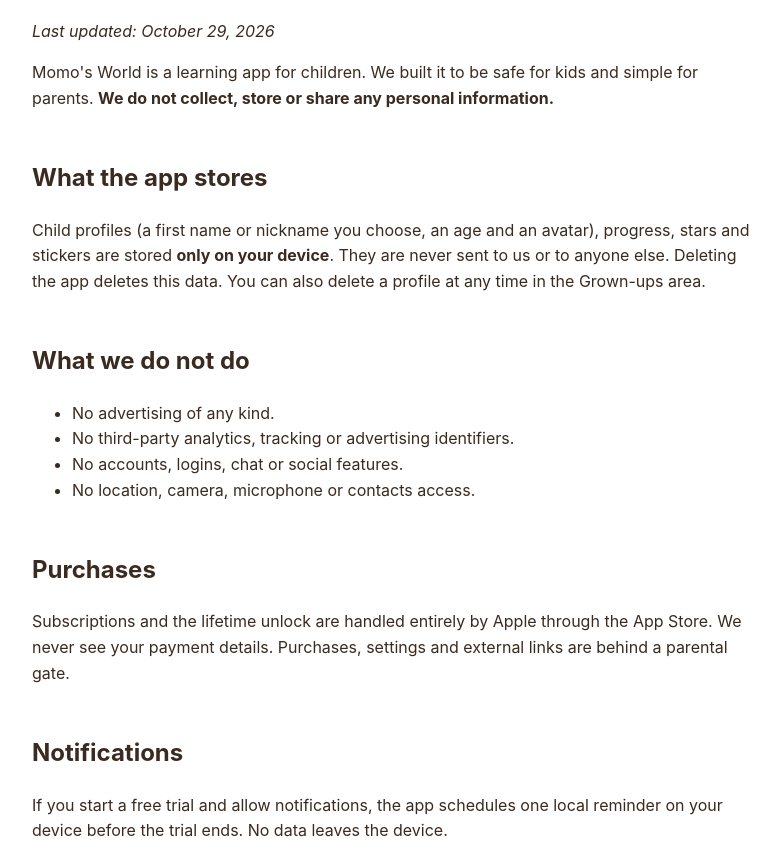
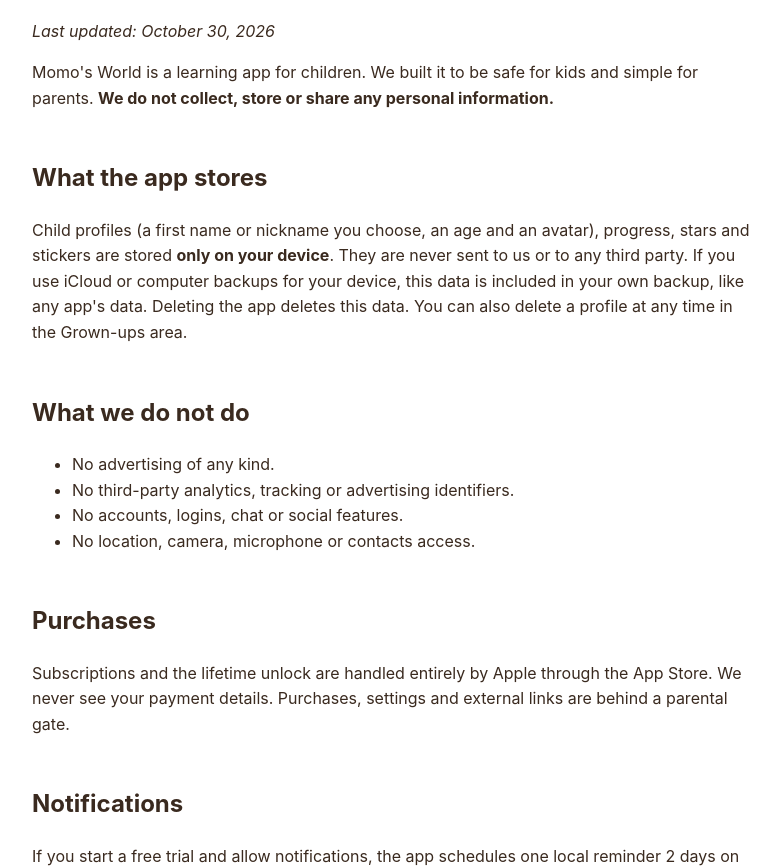
Before and after one commit to omerdilbaz/momos-world, a plain HTML site: page privacy.html in a window 1280 px wide. Shown: the part 94-962 px from the top of the page, without its empty margins (248-1028 px from the left). Drawn offline with Linux system fonts and the light colour scheme.

Commit message:
Privacy policy: mention device backups

```diff
--- a/privacy.html
+++ b/privacy.html
@@ -4,10 +4,10 @@
 <style>body{font-family:-apple-system,system-ui,sans-serif;max-width:720px;margin:40px auto;padding:0 20px;line-height:1.6;color:#3a2a1f}h1{color:#e0577a}h2{margin-top:2em}</style></head>
 <body>
 <h1>Momo's World – Privacy Policy</h1>
-<p><em>Last updated: October 29, 2026</em></p>
+<p><em>Last updated: October 30, 2026</em></p>
 <p>Momo's World is a learning app for children. We built it to be safe for kids and simple for parents. <strong>We do not collect, store or share any personal information.</strong></p>
 <h2>What the app stores</h2>
-<p>Child profiles (a first name or nickname you choose, an age and an avatar), progress, stars and stickers are stored <strong>only on your device</strong>. They are never sent to us or to anyone else. Deleting the app deletes this data. You can also delete a profile at any time in the Grown-ups area.</p>
+<p>Child profiles (a first name or nickname you choose, an age and an avatar), progress, stars and stickers are stored <strong>only on your device</strong>. They are never sent to us or to any third party. If you use iCloud or computer backups for your device, this data is included in your own backup, like any app's data. Deleting the app deletes this data. You can also delete a profile at any time in the Grown-ups area.</p>
 <h2>What we do not do</h2>
 <ul>
 <li>No advertising of any kind.</li>
@@ -18,7 +18,7 @@
 <h2>Purchases</h2>
 <p>Subscriptions and the lifetime unlock are handled entirely by Apple through the App Store. We never see your payment details. Purchases, settings and external links are behind a parental gate.</p>
 <h2>Notifications</h2>
-<p>If you start a free trial and allow notifications, the app schedules one local reminder on your device before the trial ends. No data leaves the device.</p>
+<p>If you start a free trial and allow notifications, the app schedules one local reminder 2 days on your device before the trial ends. No data leaves the device.</p>
 <h2>Children's privacy (COPPA / GDPR-K)</h2>
 <p>Because we collect no personal information from anyone, including children under 13, no parental consent is required to use the app. If you believe any information has been collected, contact us and we will help right away.</p>
 <h2>Contact</h2>
```
